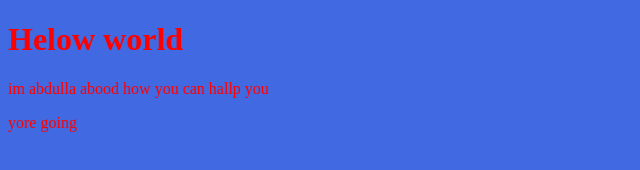
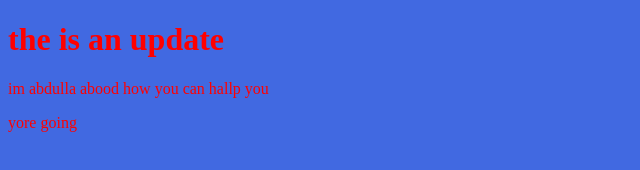
Before and after one commit to abodoking48/test2, a plain HTML site: page index.html in a window 1280 px wide. Shown: the whole page, without its empty margins (0-640 px from the left). Drawn offline with Linux system fonts and the light colour scheme.

Commit message:
update in htmle for h1

```diff
--- a/index.html
+++ b/index.html
@@ -8,7 +8,7 @@
     <title>Document</title>
 </head>
 <body>
-    <h1>Helow world</h1>
+    <h1>the is an update</h1>
     <p>im abdulla abood how you can hallp you</p>
     <span>yore going</span>
 
```
